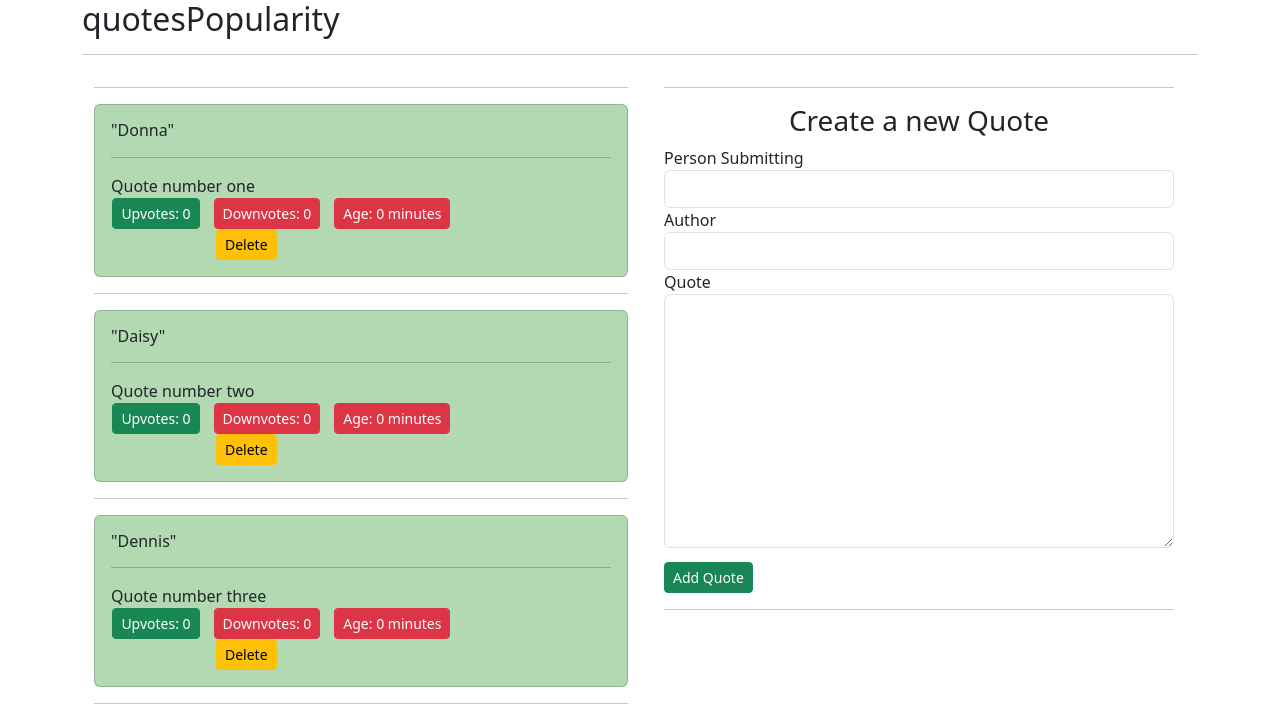
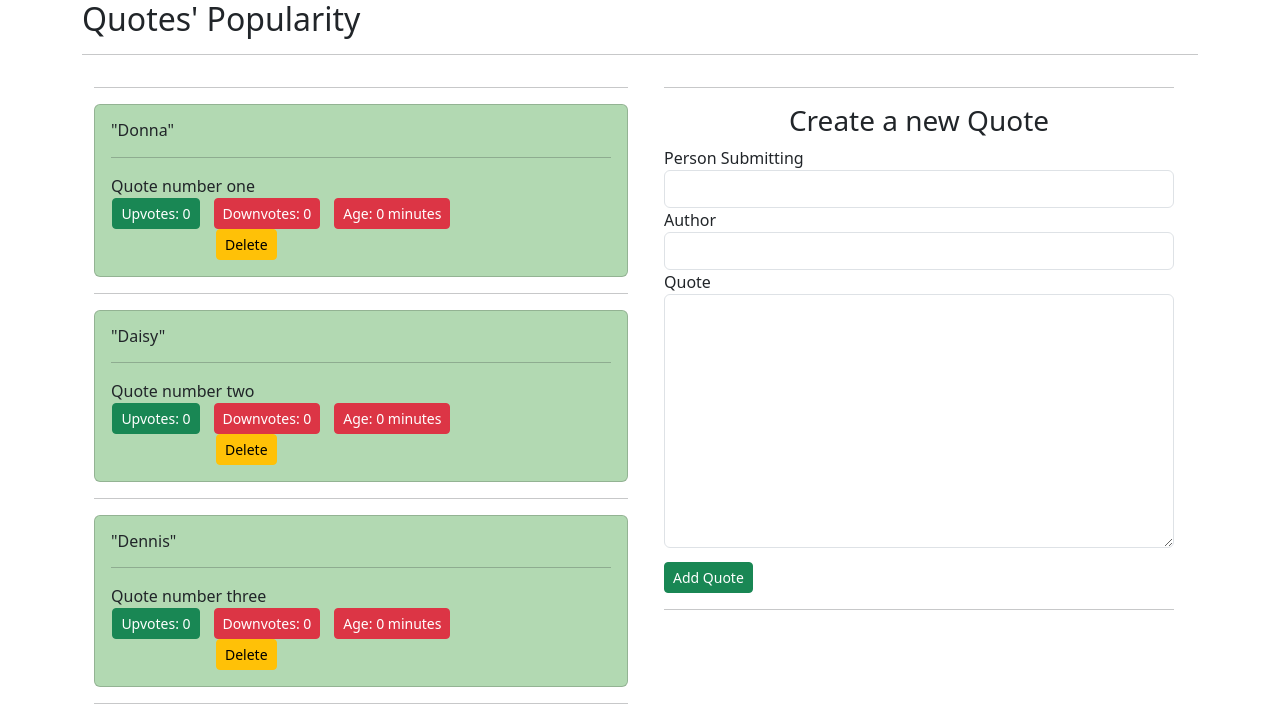
Before and after one commit to wdmuthiora/week1-Angular, an Angular app in the folder quotesPopularity/: page / in a window 1280 px wide. Shown: the top 726 px of the page. Built offline with nearby package versions, Linux system fonts and the light colour scheme.

Commit message:
Modified the title.

```diff
--- a/quotesPopularity/src/app/app.component.ts
+++ b/quotesPopularity/src/app/app.component.ts
@@ -6,5 +6,5 @@ import { Component } from '@angular/core';
   styleUrls: ['./app.component.css']
 })
 export class AppComponent {
-  title = 'quotesPopularity';
+  title = "Quotes' Popularity";
 }
```
